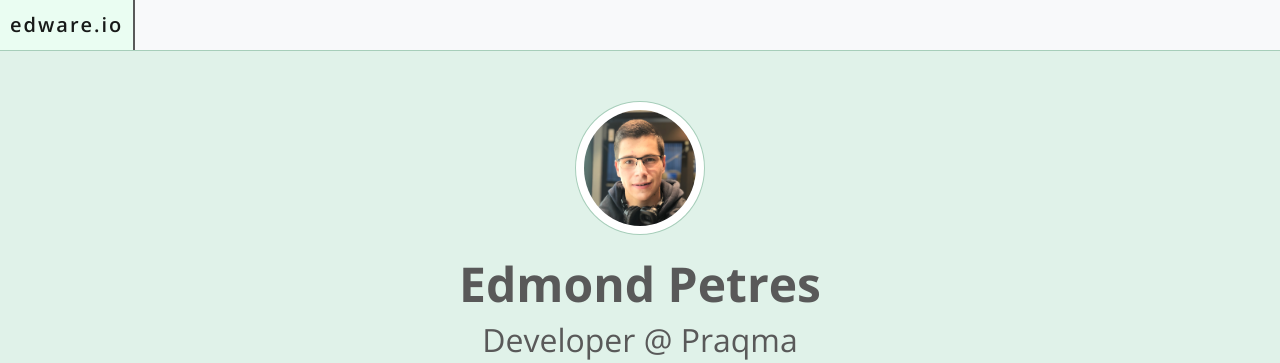
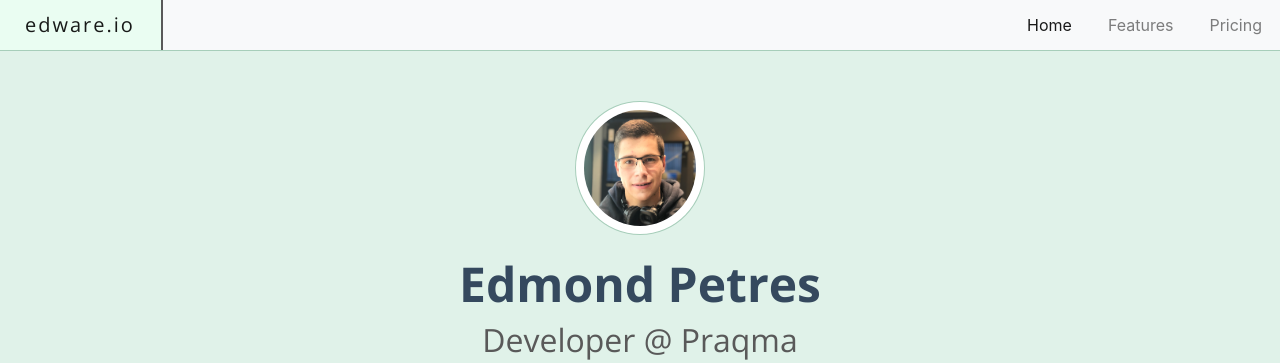
Before and after one commit to edipetres/edware-main, a Vue app: page /#/ in a window 1280 px wide. Shown: the top 363 px of the page. Built offline with nearby package versions, Linux system fonts and the light colour scheme; a web font is replaced by a local one.

Commit message:
added scss variables

```diff
--- a/src/App.vue
+++ b/src/App.vue
@@ -1,13 +1,43 @@
 <template>
   <div id="app">
-    <nav class="navbar navbar-light bg-light">
+    <!-- <nav class="navbar navbar-light bg-light">
       <span class="navbar-brand mb-0 h1 padded-nav-item">edware.io</span>
+
+    </nav> -->
+
+    <!-- Navbar -->
+    <nav class="navbar navbar-expand-lg navbar-light bg-light justify-content-between">
+      <div class="nav-logo">
+        <a class="navbar-brand mb-0 h1 padded-nav-item" href="/static/portrait.png">edware.io</a>
+      </div>
+      <button class="navbar-toggler" type="button" data-toggle="collapse" data-target="#navbarNavDropdown" aria-controls="navbarNavDropdown"
+        aria-expanded="false" aria-label="Toggle navigation">
+        <span class="navbar-toggler-icon"></span>
+      </button>
+      <div class="collapse navbar-collapse" id="navbarNavDropdown">
+        <ul class="navbar-nav ml-auto">
+          <li class="nav-item active">
+            <a class="nav-link" href="#">Home
+              <span class="sr-only">(current)</span>
+            </a>
+          </li>
+          <li class="nav-item">
+            <a class="nav-link" href="#">Features</a>
+          </li>
+          <li class="nav-item">
+            <a class="nav-link" href="#">Pricing</a>
+          </li>
+        </ul>
+      </div>
+
     </nav>
+
     <main>
       <router-view></router-view>
     </main>
   </div>
 </template>
+
 
 <script>
 export default {
@@ -40,14 +70,19 @@
   padding: 10px
 }
 
-nav .h1 {
+.nav-logo {
   font-family: 'Open Sans', sans-serif;
   font-weight: 600;
   letter-spacing: 2px;
+  padding-left: 15px;
 }
 
-span:hover {
+.nav-logo:hover {
   background-color: #EAFDF2;
   border-right: 2px solid #595959;
 }
+
+.nav-item:hover {
+  background-color: #EAFDF2;
+}
 </style>
--- a/src/components/Header.vue
+++ b/src/components/Header.vue
@@ -1,7 +1,11 @@
 <template>
   <div class='main'>
-    <img src="/static/portrait.png" alt="Profile pic" class="profile-img rounded-circle">
-    <h1>Edmond Petres</h1>
+    <a href="">
+      <img src="/static/portrait.png" alt="Profile pic" class="profile-img rounded-circle">
+    </a>
+    <a href="http://www.edware.io">
+      <h1>Edmond Petres</h1>
+    </a>
     <h2>Developer @ Praqma</h2>
   </div>
 </template>
@@ -11,19 +15,25 @@
 };
 </script>
 
-<style>
+<style lang="scss">
+$light-green: #E0F2E9;
+$border-color: 1px solid #A7CEBA;
+
 .main {
   font-family: 'Open Sans', sans-serif;
   /* font-family: 'Roboto', sans-serif; */
   /* font-family: 'Arvo', serif; */
   padding-top: 50px;
   padding-bottom: 50px;
-  background-color: #E0F2E9;
+  background-color: $light-green;
   color: #595959;
   font-weight: bold !important;
-  border-bottom: 1px solid #A7CEBA;
+  border-bottom: $border-color;
   border-top: 1px solid #A7CEBA;
 }
+</style>
+
+<style>
 .profile-img {
   width: 130px;
   padding: 0.5rem;
@@ -42,4 +52,7 @@
 h2 {
   font-weight: 100;
 }
+a:hover, a:active {
+    text-decoration: none;
+}
 </style>
```
